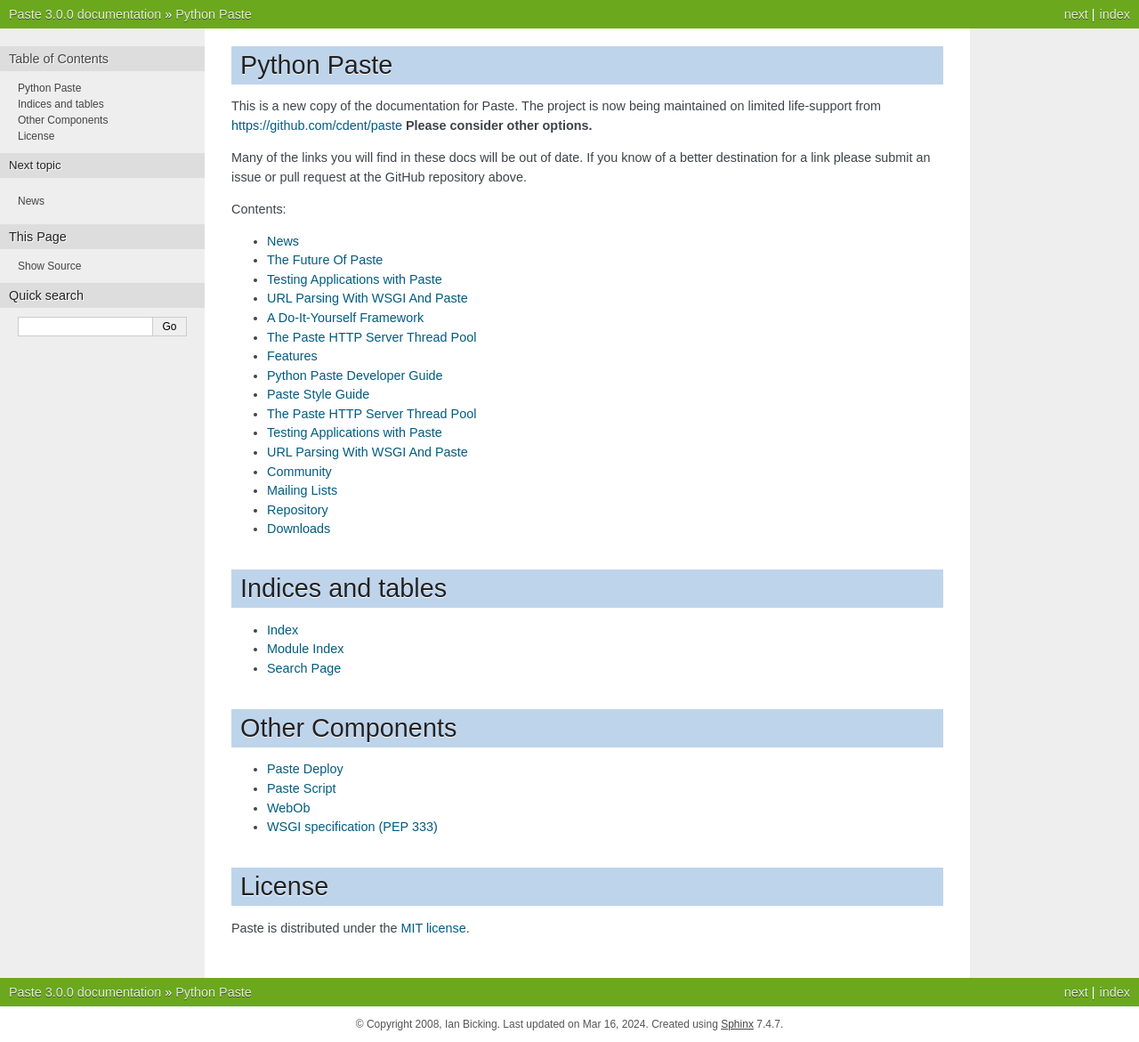
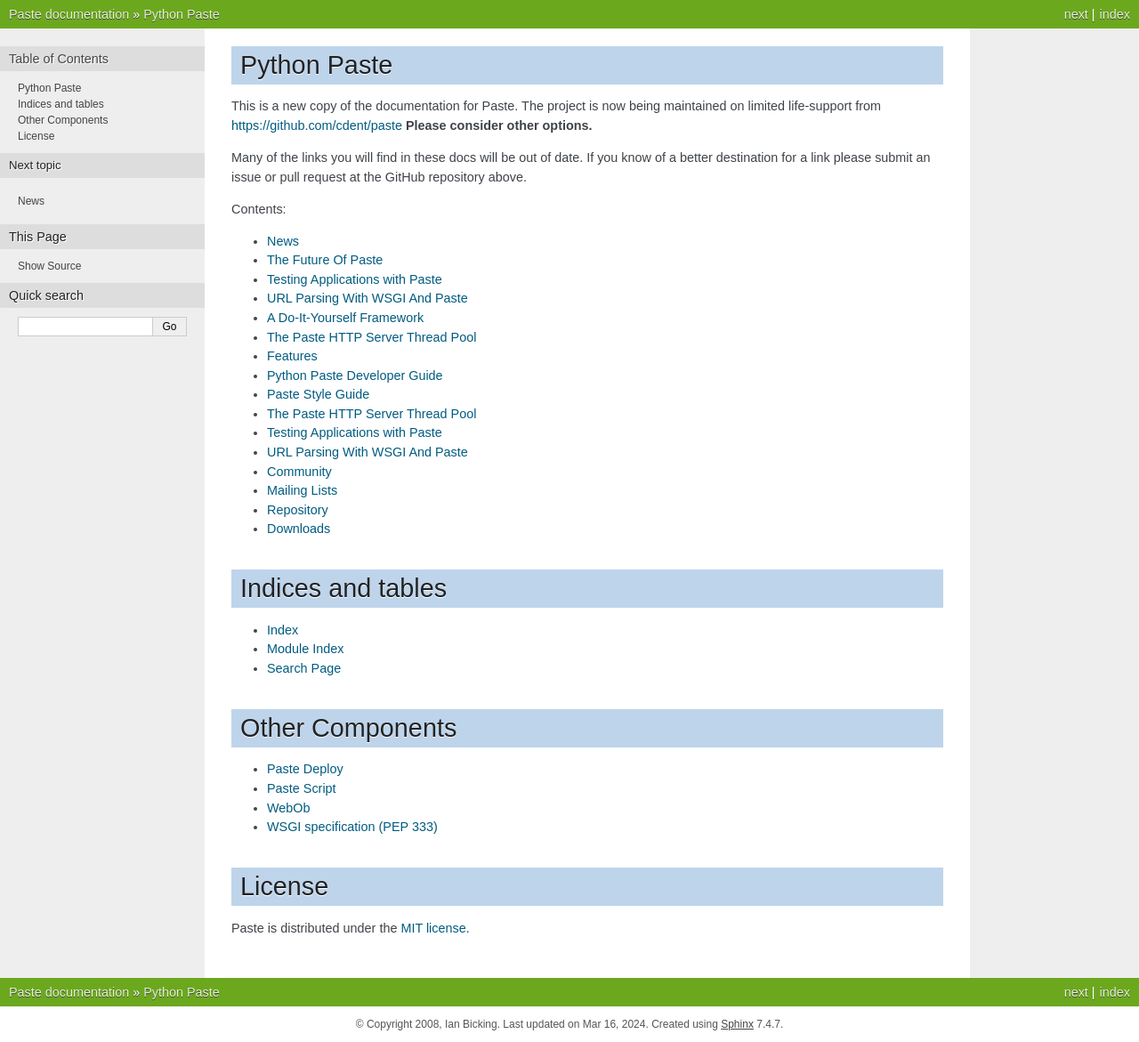
Before and after one commit to pasteorg/paste, a Sphinx documentation site: the page built from docs/index.txt, in a window 1280 px wide. Shown: the whole page at 89% size. Built offline with Sphinx 7.4.7, drawn with Linux system fonts in a browser that asks for light colours.

Commit message:
remove version and release in docs.conf

```diff
--- a/docs/conf.py
+++ b/docs/conf.py
@@ -40,9 +40,9 @@
 # other places throughout the built documents.
 #
 # The short X.Y version.
-version = '3.0'
+version = ''
 # The full version, including alpha/beta/rc tags.
-release = '3.0.0'
+release = ''
 
 # There are two options for replacing |today|: either, you set today to some
 # non-false value, then it is used:
```
